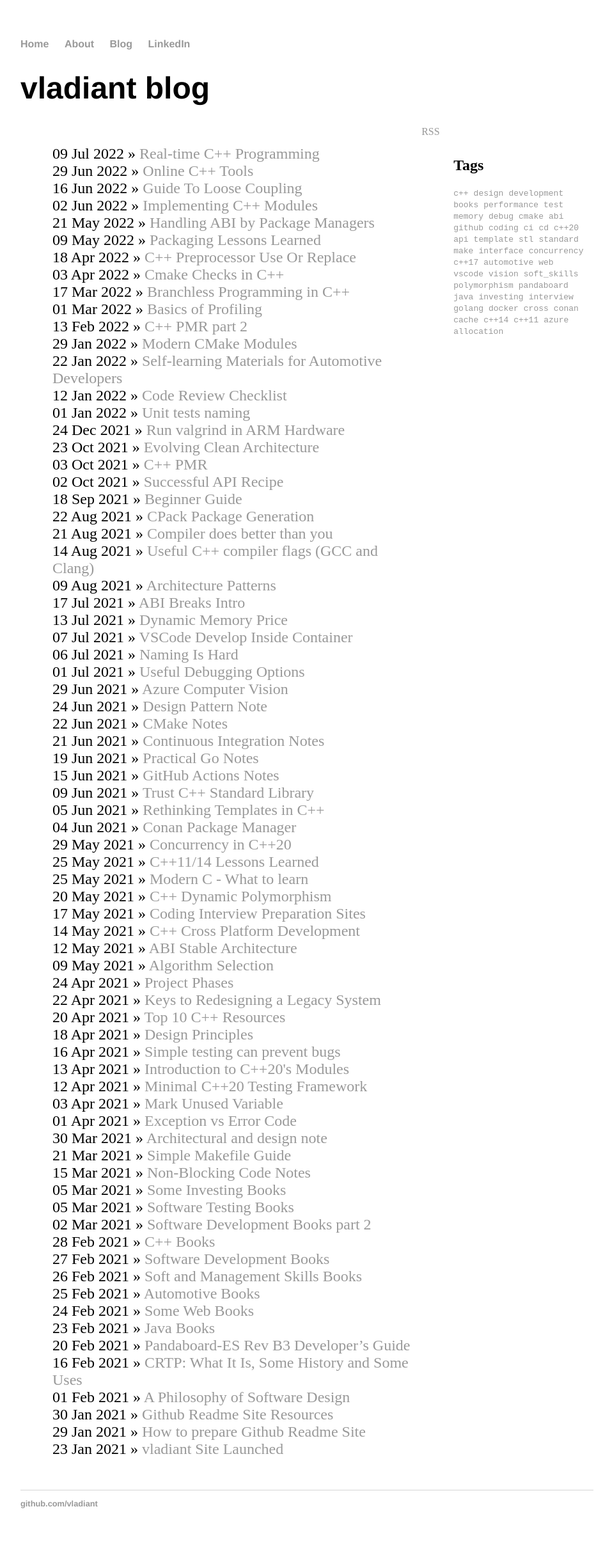
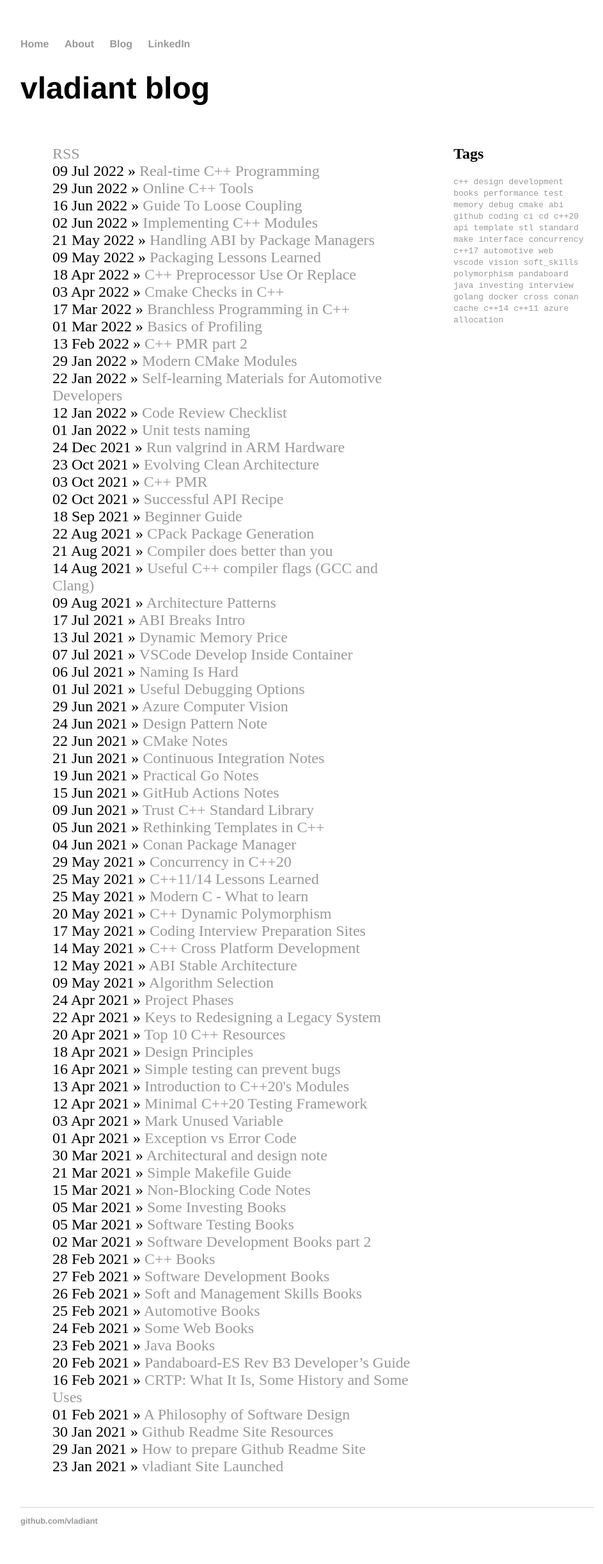
Before and after one commit to vladiant/vladiant.github.io, a Jekyll site: the page built from blog/index.html, in a window 1280 px wide. Shown: the whole page at 64% size, without its empty margins (160-1103 px from the left). Built offline with Jekyll 4.4.1, drawn with Linux system fonts in a browser that asks for light colours; before the commit the page ends 2418 px from its top, so only the background shows below that.

Commit message:
Change RSS link position

```diff
--- a/blog/index.html
+++ b/blog/index.html
@@ -40,9 +40,9 @@ title: vladiant blog
 	<h1>{{ page.title }}</h1>
 
 <div class="row">
-	<a class="btn btn-rss" href="atom.xml" target="_blank">RSS</a>
     <div class="column">
 	<ul class="posts">
+	  <a class="btn btn-rss" href="atom.xml" target="_blank">RSS</a>
 	  {% for post in site.posts %}
 	    <li><span>{{ post.date | date_to_string }}</span> » <a href="{{ post.url }}" title="{{ post.title }}">{{ post.title }}</a></li>
 	  {% endfor %}
```
